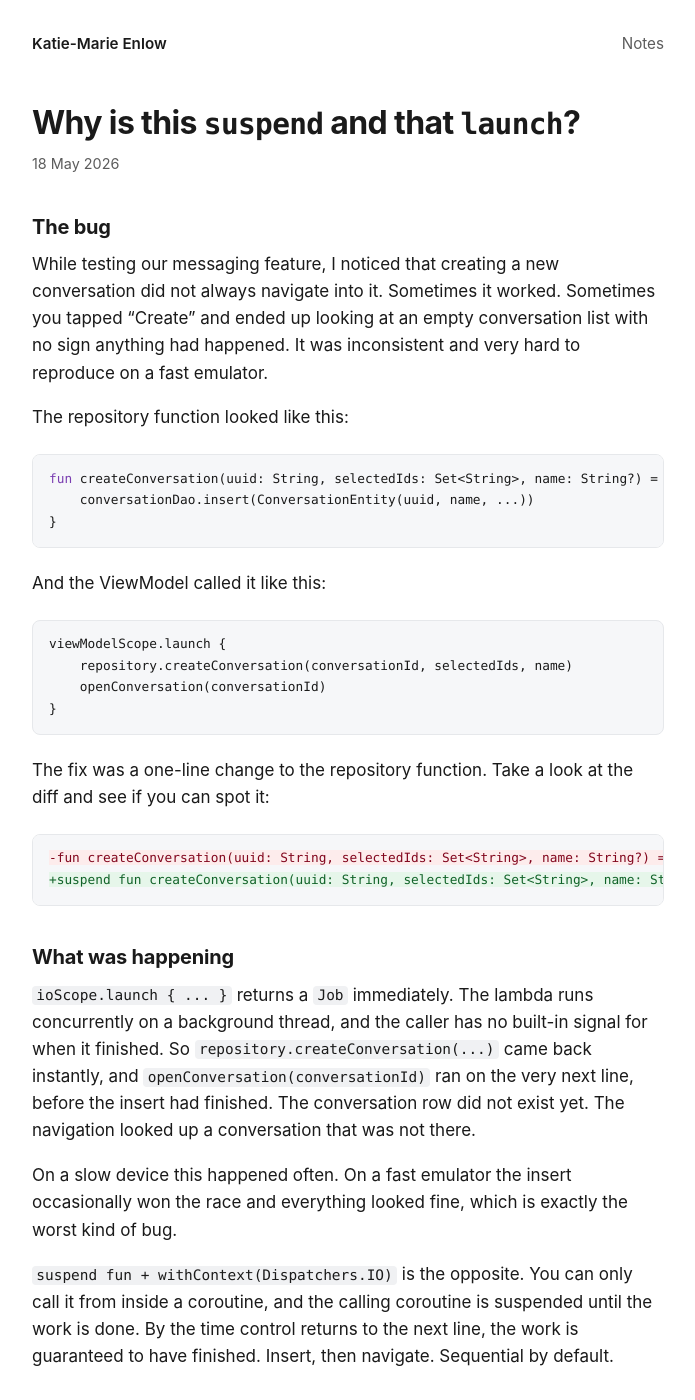
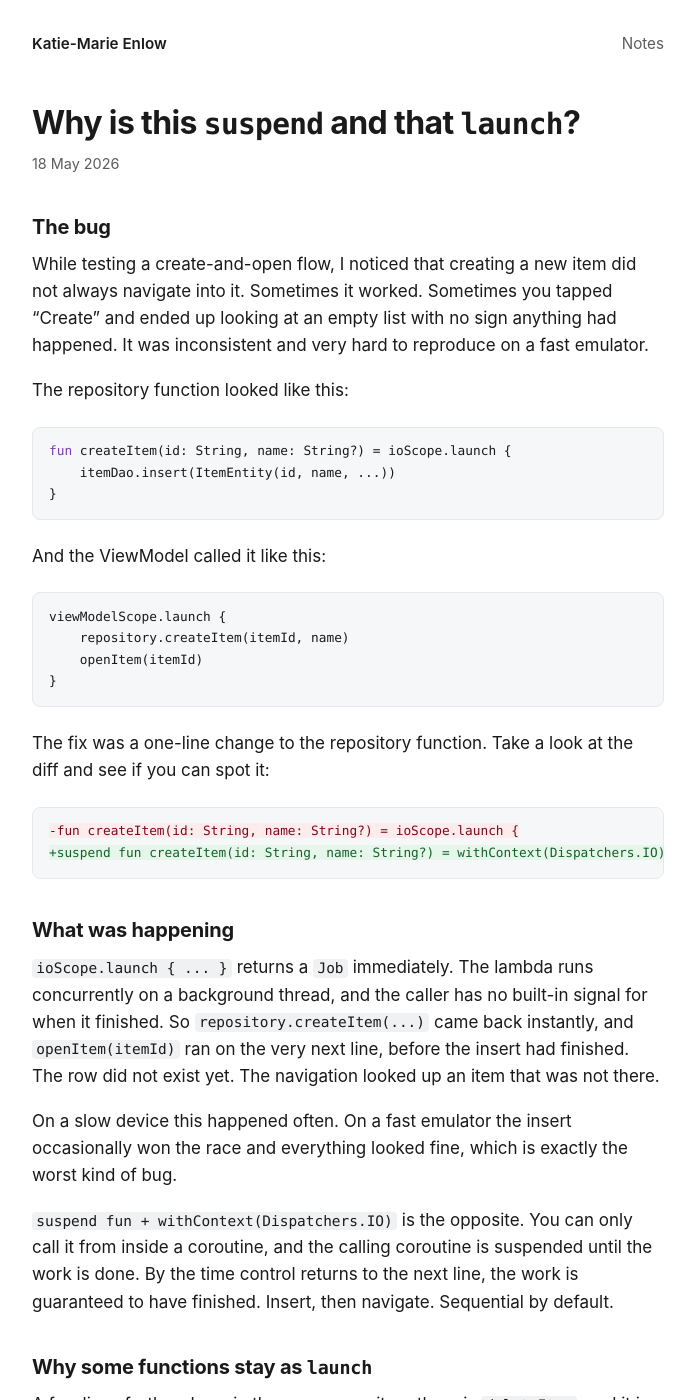
Before and after one commit to Katie-Marie/android-notes, a Jekyll site: the page built from posts/2026-05-18-suspend-vs-launch.md, in a window 1280 px wide and 1400 px high. Shown: the whole window, without its empty margins (292-987 px from the left). Built offline with Jekyll 4.4.1, drawn with Linux system fonts in a browser that asks for light colours; our own code applies the rules of GitHub Pages for plain Markdown files; some of the changed text lies outside the part shown.

Commit message:
Keep employer details out of the earlier posts

````diff
--- a/posts/2026-05-18-suspend-vs-launch.md
+++ b/posts/2026-05-18-suspend-vs-launch.md
@@ -2,13 +2,13 @@
 
 ## The bug
 
-While testing our messaging feature, I noticed that creating a new conversation did not always navigate into it. Sometimes it worked. Sometimes you tapped "Create" and ended up looking at an empty conversation list with no sign anything had happened. It was inconsistent and very hard to reproduce on a fast emulator.
+While testing a create-and-open flow, I noticed that creating a new item did not always navigate into it. Sometimes it worked. Sometimes you tapped "Create" and ended up looking at an empty list with no sign anything had happened. It was inconsistent and very hard to reproduce on a fast emulator.
 
 The repository function looked like this:
 
 ```kotlin
-fun createConversation(uuid: String, selectedIds: Set<String>, name: String?) = ioScope.launch {
-    conversationDao.insert(ConversationEntity(uuid, name, ...))
+fun createItem(id: String, name: String?) = ioScope.launch {
+    itemDao.insert(ItemEntity(id, name, ...))
 }
 ```
 
@@ -16,21 +16,21 @@ And the ViewModel called it like this:
 
 ```kotlin
 viewModelScope.launch {
-    repository.createConversation(conversationId, selectedIds, name)
-    openConversation(conversationId)
+    repository.createItem(itemId, name)
+    openItem(itemId)
 }
 ```
 
 The fix was a one-line change to the repository function. Take a look at the diff and see if you can spot it:
 
 ```diff
--fun createConversation(uuid: String, selectedIds: Set<String>, name: String?) = ioScope.launch {
-+suspend fun createConversation(uuid: String, selectedIds: Set<String>, name: String?) = withContext(Dispatchers.IO) {
+-fun createItem(id: String, name: String?) = ioScope.launch {
++suspend fun createItem(id: String, name: String?) = withContext(Dispatchers.IO) {
 ```
 
 ## What was happening
 
-`ioScope.launch { ... }` returns a `Job` immediately. The lambda runs concurrently on a background thread, and the caller has no built-in signal for when it finished. So `repository.createConversation(...)` came back instantly, and `openConversation(conversationId)` ran on the very next line, before the insert had finished. The conversation row did not exist yet. The navigation looked up a conversation that was not there.
+`ioScope.launch { ... }` returns a `Job` immediately. The lambda runs concurrently on a background thread, and the caller has no built-in signal for when it finished. So `repository.createItem(...)` came back instantly, and `openItem(itemId)` ran on the very next line, before the insert had finished. The row did not exist yet. The navigation looked up an item that was not there.
 
 On a slow device this happened often. On a fast emulator the insert occasionally won the race and everything looked fine, which is exactly the worst kind of bug.
 
@@ -38,11 +38,11 @@ On a slow device this happened often. On a fast emulator the insert occasionally
 
 ## Why some functions stay as `launch`
 
-A few lines further down in the same repository there is `deleteMessage`, and it is still fire-and-forget:
+A few lines further down in the same repository there is `deleteItem`, and it is still fire-and-forget:
 
 ```kotlin
-fun deleteMessage(messageId: String) = ioScope.launch {
-    messageDao.softDelete(messageId, Instant.now().toString())
+fun deleteItem(id: String) = ioScope.launch {
+    itemDao.delete(id)
 }
 ```
 
````
Also changed, not shown: posts/2026-05-19-two-jobs-one-field.md (+7 -7 lines), posts/2026-09-23-adb-tcpip-drops-the-transport.md (+5 -5 lines), posts/2026-09-23-nightly-blamed-the-wrong-tablet.md (+8 -8 lines).
